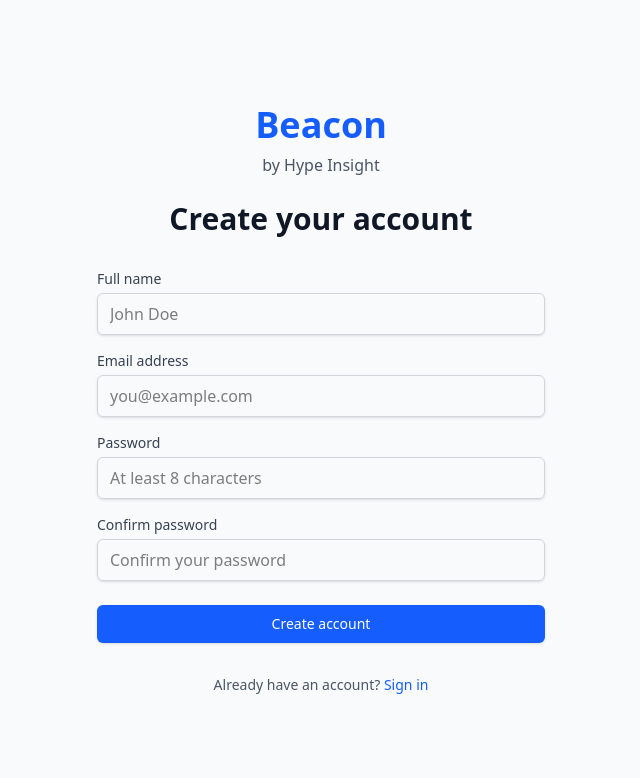
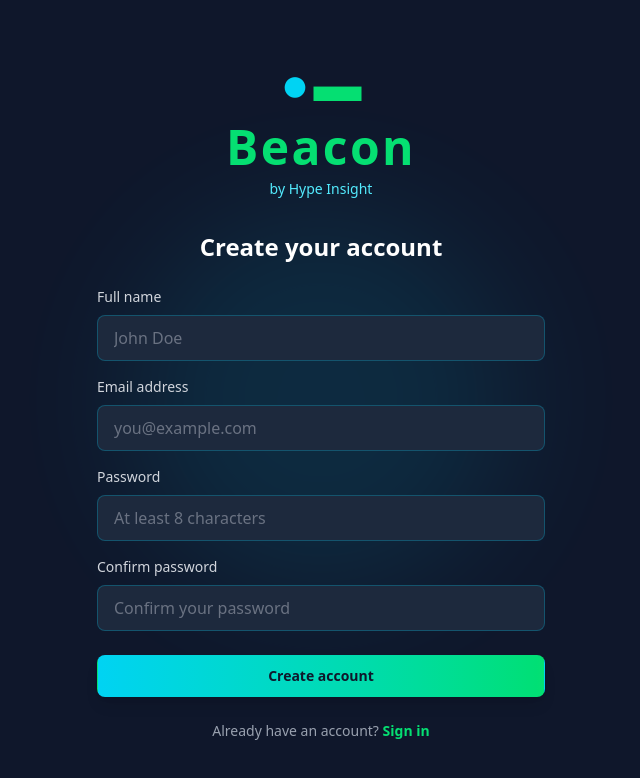
Before and after one commit to Hypeinsight/beacon-by-hypeinsight, a React app in the folder frontend/: page /register in a window 1280 px wide. Shown: the top 778 px of the page, without its empty margins (319-959 px from the left). Built offline with nearby package versions, Linux system fonts and the light colour scheme; the HTML template or start-up script is replaced by a standard one.

Commit message:
style: rebrand login and register pages with cyan, lime green, and navy colors

```diff
--- a/frontend/src/pages/Login.jsx
+++ b/frontend/src/pages/Login.jsx
@@ -30,18 +30,30 @@ export default function Login() {
   };
 
   return (
-    <div className="min-h-screen flex items-center justify-center bg-gray-50 py-12 px-4 sm:px-6 lg:px-8">
-      <div className="w-full max-w-md space-y-8">
+    <div className="min-h-screen flex items-center justify-center bg-slate-900 py-12 px-4 sm:px-6 lg:px-8 relative overflow-hidden">
+      {/* Beacon glow background effect */}
+      <div className="absolute inset-0 opacity-10">
+        <div className="absolute top-1/2 left-1/2 -translate-x-1/2 -translate-y-1/2 w-96 h-96 bg-cyan-400 rounded-full blur-3xl"></div>
+      </div>
+
+      <div className="w-full max-w-md space-y-8 relative z-10">
         {/* Logo/Header */}
         <div className="text-center">
-          <h1 className="text-4xl font-bold text-blue-600">Beacon</h1>
-          <p className="mt-2 text-gray-600">by Hype Insight</p>
-          <h2 className="mt-6 text-3xl font-bold text-gray-900">Sign in to your account</h2>
+          {/* Beacon icon/logo */}
+          <div className="flex justify-center mb-4">
+            <div className="text-5xl font-bold">
+              <span className="text-cyan-400">●</span>
+              <span className="text-green-400 ml-1">▬</span>
+            </div>
+          </div>
+          <h1 className="text-5xl font-bold text-green-400 tracking-wider">Beacon</h1>
+          <p className="mt-2 text-cyan-300 text-sm font-medium">by Hype Insight</p>
+          <h2 className="mt-8 text-2xl font-bold text-white">Sign in to your account</h2>
         </div>
 
         {/* Error Message */}
         {error && (
-          <div className="bg-red-50 border border-red-200 text-red-700 px-4 py-3 rounded">
+          <div className="bg-red-900/30 border border-red-500 text-red-200 px-4 py-3 rounded-lg">
             {error}
           </div>
         )}
@@ -50,7 +62,7 @@ export default function Login() {
         <form className="mt-8 space-y-6" onSubmit={handleSubmit}>
           <div className="space-y-4">
             <div>
-              <label htmlFor="email" className="block text-sm font-medium text-gray-700">
+              <label htmlFor="email" className="block text-sm font-medium text-gray-300">
                 Email address
               </label>
               <input
@@ -61,13 +73,13 @@ export default function Login() {
                 required
                 value={email}
                 onChange={(e) => setEmail(e.target.value)}
-                className="mt-1 block w-full px-3 py-2 border border-gray-300 rounded-md shadow-sm focus:outline-none focus:ring-blue-500 focus:border-blue-500"
+                className="mt-2 block w-full px-4 py-2.5 bg-slate-800 border border-cyan-500/30 text-white rounded-lg focus:outline-none focus:border-cyan-400 focus:ring-2 focus:ring-cyan-400/20 placeholder-gray-500 transition"
                 placeholder="you@example.com"
               />
             </div>
 
             <div>
-              <label htmlFor="password" className="block text-sm font-medium text-gray-700">
+              <label htmlFor="password" className="block text-sm font-medium text-gray-300">
                 Password
               </label>
               <input
@@ -78,7 +90,7 @@ export default function Login() {
                 required
                 value={password}
                 onChange={(e) => setPassword(e.target.value)}
-                className="mt-1 block w-full px-3 py-2 border border-gray-300 rounded-md shadow-sm focus:outline-none focus:ring-blue-500 focus:border-blue-500"
+                className="mt-2 block w-full px-4 py-2.5 bg-slate-800 border border-cyan-500/30 text-white rounded-lg focus:outline-none focus:border-cyan-400 focus:ring-2 focus:ring-cyan-400/20 placeholder-gray-500 transition"
                 placeholder="••••••••"
               />
             </div>
@@ -87,16 +99,16 @@ export default function Login() {
           <button
             type="submit"
             disabled={loading}
-            className="w-full flex justify-center py-2 px-4 border border-transparent rounded-md shadow-sm text-sm font-medium text-white bg-blue-600 hover:bg-blue-700 focus:outline-none focus:ring-2 focus:ring-offset-2 focus:ring-blue-500 disabled:opacity-50 disabled:cursor-not-allowed"
+            className="w-full flex justify-center py-2.5 px-4 border border-transparent rounded-lg shadow-lg text-sm font-medium text-slate-900 bg-gradient-to-r from-cyan-400 to-green-400 hover:from-cyan-300 hover:to-green-300 focus:outline-none focus:ring-2 focus:ring-offset-2 focus:ring-cyan-400 focus:ring-offset-slate-900 disabled:opacity-50 disabled:cursor-not-allowed transition font-semibold"
           >
             {loading ? 'Signing in...' : 'Sign in'}
           </button>
         </form>
 
         {/* Signup Link */}
-        <p className="text-center text-sm text-gray-600">
+        <p className="text-center text-sm text-gray-400">
           Don't have an account?{' '}
-          <Link to="/register" className="font-medium text-blue-600 hover:text-blue-500">
+          <Link to="/register" className="font-semibold text-green-400 hover:text-cyan-400 transition">
             Create one now
           </Link>
         </p>
--- a/frontend/src/pages/Register.jsx
+++ b/frontend/src/pages/Register.jsx
@@ -44,27 +44,38 @@ export default function Register() {
   };
 
   return (
-    <div className="min-h-screen flex items-center justify-center bg-gray-50 py-12 px-4 sm:px-6 lg:px-8">
-      <div className="w-full max-w-md space-y-8">
+    <div className="min-h-screen flex items-center justify-center bg-slate-900 py-12 px-4 sm:px-6 lg:px-8 relative overflow-hidden">
+      {/* Beacon glow background effect */}
+      <div className="absolute inset-0 opacity-10">
+        <div className="absolute top-1/2 left-1/2 -translate-x-1/2 -translate-y-1/2 w-96 h-96 bg-cyan-400 rounded-full blur-3xl"></div>
+      </div>
+
+      <div className="w-full max-w-md space-y-6 relative z-10">
         {/* Logo/Header */}
         <div className="text-center">
-          <h1 className="text-4xl font-bold text-blue-600">Beacon</h1>
-          <p className="mt-2 text-gray-600">by Hype Insight</p>
-          <h2 className="mt-6 text-3xl font-bold text-gray-900">Create your account</h2>
+          {/* Beacon icon/logo */}
+          <div className="flex justify-center mb-4">
+            <div className="text-5xl font-bold">
+              <span className="text-cyan-400">●</span>
+              <span className="text-green-400 ml-1">▬</span>
+            </div>
+          </div>
+          <h1 className="text-5xl font-bold text-green-400 tracking-wider">Beacon</h1>
+          <p className="mt-2 text-cyan-300 text-sm font-medium">by Hype Insight</p>
+          <h2 className="mt-8 text-2xl font-bold text-white">Create your account</h2>
         </div>
 
         {/* Error Message */}
         {error && (
-          <div className="bg-red-50 border border-red-200 text-red-700 px-4 py-3 rounded">
+          <div className="bg-red-900/30 border border-red-500 text-red-200 px-4 py-3 rounded-lg">
             {error}
           </div>
         )}
 
         {/* Registration Form */}
-        <form className="mt-8 space-y-6" onSubmit={handleSubmit}>
-          <div className="space-y-4">
+        <form className="space-y-4" onSubmit={handleSubmit}>
           <div>
-              <label htmlFor="name" className="block text-sm font-medium text-gray-700">
+            <label htmlFor="name" className="block text-sm font-medium text-gray-300">
               Full name
             </label>
             <input
@@ -74,13 +85,13 @@ export default function Register() {
               required
               value={name}
               onChange={(e) => setName(e.target.value)}
-                className="mt-1 block w-full px-3 py-2 border border-gray-300 rounded-md shadow-sm focus:outline-none focus:ring-blue-500 focus:border-blue-500"
+              className="mt-2 block w-full px-4 py-2.5 bg-slate-800 border border-cyan-500/30 text-white rounded-lg focus:outline-none focus:border-cyan-400 focus:ring-2 focus:ring-cyan-400/20 placeholder-gray-500 transition"
               placeholder="John Doe"
             />
           </div>
 
           <div>
-              <label htmlFor="email" className="block text-sm font-medium text-gray-700">
+            <label htmlFor="email" className="block text-sm font-medium text-gray-300">
               Email address
             </label>
             <input
@@ -91,13 +102,13 @@ export default function Register() {
               required
               value={email}
               onChange={(e) => setEmail(e.target.value)}
-                className="mt-1 block w-full px-3 py-2 border border-gray-300 rounded-md shadow-sm focus:outline-none focus:ring-blue-500 focus:border-blue-500"
+              className="mt-2 block w-full px-4 py-2.5 bg-slate-800 border border-cyan-500/30 text-white rounded-lg focus:outline-none focus:border-cyan-400 focus:ring-2 focus:ring-cyan-400/20 placeholder-gray-500 transition"
               placeholder="you@example.com"
             />
           </div>
 
           <div>
-              <label htmlFor="password" className="block text-sm font-medium text-gray-700">
+            <label htmlFor="password" className="block text-sm font-medium text-gray-300">
               Password
             </label>
             <input
@@ -108,13 +119,13 @@ export default function Register() {
               required
               value={password}
               onChange={(e) => setPassword(e.target.value)}
-                className="mt-1 block w-full px-3 py-2 border border-gray-300 rounded-md shadow-sm focus:outline-none focus:ring-blue-500 focus:border-blue-500"
+              className="mt-2 block w-full px-4 py-2.5 bg-slate-800 border border-cyan-500/30 text-white rounded-lg focus:outline-none focus:border-cyan-400 focus:ring-2 focus:ring-cyan-400/20 placeholder-gray-500 transition"
               placeholder="At least 8 characters"
             />
           </div>
 
           <div>
-              <label htmlFor="confirmPassword" className="block text-sm font-medium text-gray-700">
+            <label htmlFor="confirmPassword" className="block text-sm font-medium text-gray-300">
               Confirm password
             </label>
             <input
@@ -125,25 +136,24 @@ export default function Register() {
               required
               value={confirmPassword}
               onChange={(e) => setConfirmPassword(e.target.value)}
-                className="mt-1 block w-full px-3 py-2 border border-gray-300 rounded-md shadow-sm focus:outline-none focus:ring-blue-500 focus:border-blue-500"
+              className="mt-2 block w-full px-4 py-2.5 bg-slate-800 border border-cyan-500/30 text-white rounded-lg focus:outline-none focus:border-cyan-400 focus:ring-2 focus:ring-cyan-400/20 placeholder-gray-500 transition"
               placeholder="Confirm your password"
             />
-            </div>
           </div>
 
           <button
             type="submit"
             disabled={loading}
-            className="w-full flex justify-center py-2 px-4 border border-transparent rounded-md shadow-sm text-sm font-medium text-white bg-blue-600 hover:bg-blue-700 focus:outline-none focus:ring-2 focus:ring-offset-2 focus:ring-blue-500 disabled:opacity-50 disabled:cursor-not-allowed"
+            className="w-full flex justify-center py-2.5 px-4 border border-transparent rounded-lg shadow-lg text-sm font-medium text-slate-900 bg-gradient-to-r from-cyan-400 to-green-400 hover:from-cyan-300 hover:to-green-300 focus:outline-none focus:ring-2 focus:ring-offset-2 focus:ring-cyan-400 focus:ring-offset-slate-900 disabled:opacity-50 disabled:cursor-not-allowed transition font-semibold mt-6"
           >
             {loading ? 'Creating account...' : 'Create account'}
           </button>
         </form>
 
         {/* Login Link */}
-        <p className="text-center text-sm text-gray-600">
+        <p className="text-center text-sm text-gray-400">
           Already have an account?{' '}
-          <Link to="/login" className="font-medium text-blue-600 hover:text-blue-500">
+          <Link to="/login" className="font-semibold text-green-400 hover:text-cyan-400 transition">
             Sign in
           </Link>
         </p>
```
Lines whose indentation alone changed are shown as unchanged.
